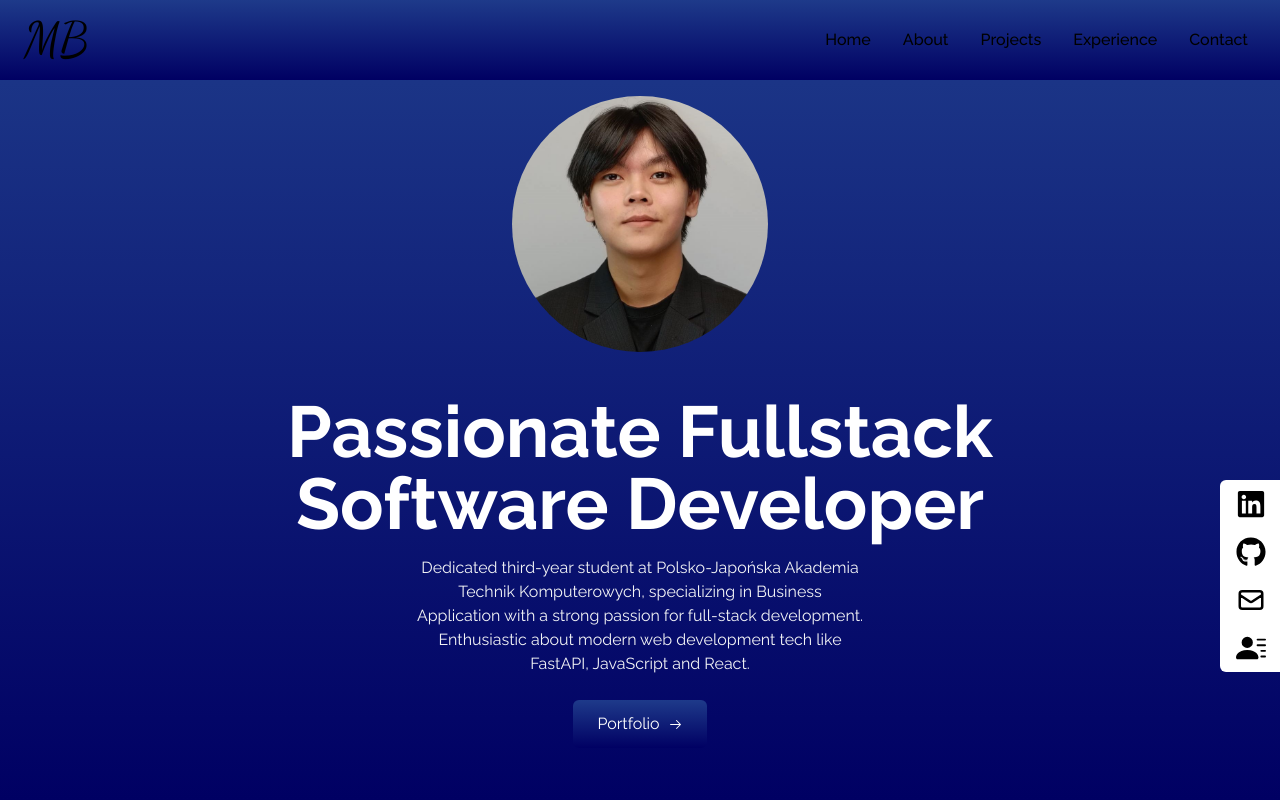
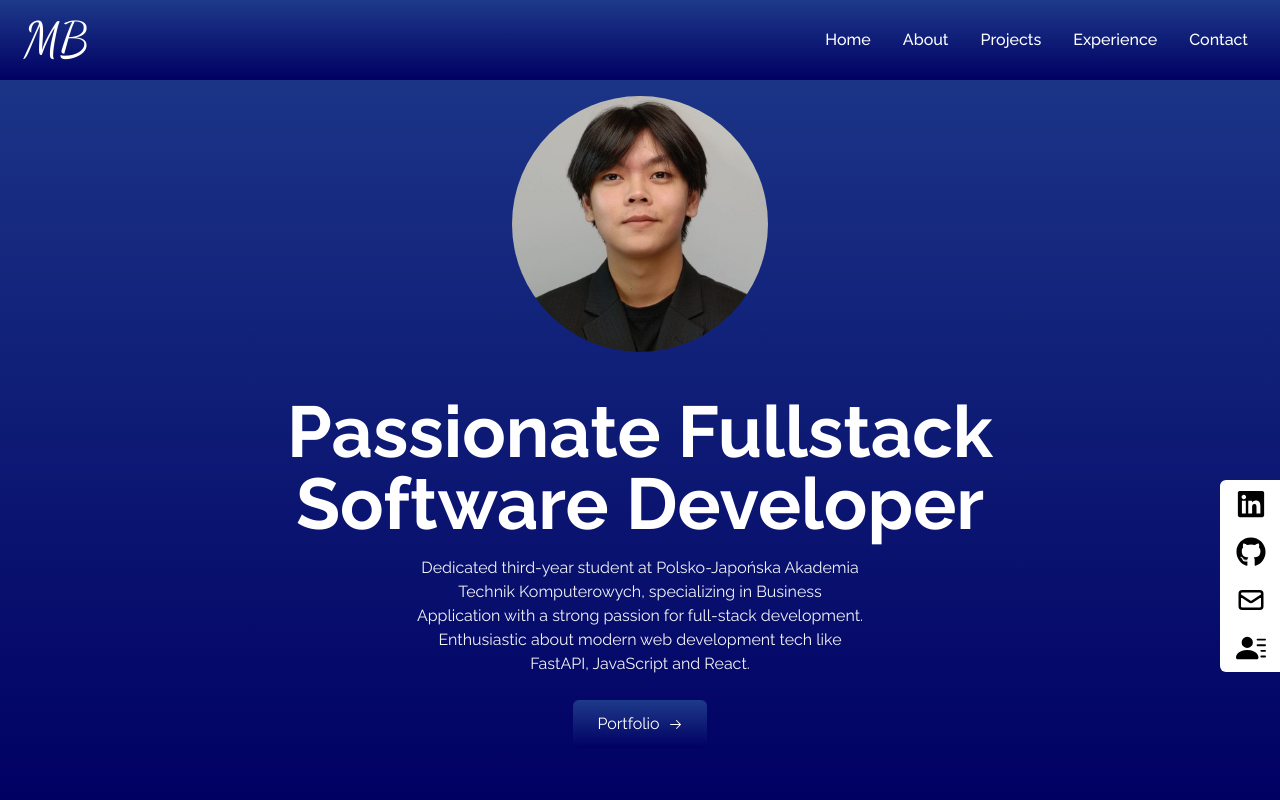
Before and after one commit to kjm9198/portfolio, a React (Create React App) app: page / in a window 1280 px wide. Shown: the top 800 px of the page. Built offline with nearby package versions, Linux system fonts and the light colour scheme.

Commit message:
Changed the colors of the nav bar logo

```diff
--- a/src/components/Home.jsx
+++ b/src/components/Home.jsx
@@ -17,6 +17,7 @@ const Home = () => {
                 alt="myself"
                 className="rounded-full mx-auto w-64 h-64 md:w-64 md:h-64"
             />
+
           </div>
           <div className="flex flex-col justify-center h-full text-center">
             <h2 className="text-4xl sm:text-7xl font-bold text-white">
--- a/src/components/NavBar.jsx
+++ b/src/components/NavBar.jsx
@@ -20,15 +20,15 @@ const NavBar = () => {
     px-4 text-white bg-gradient-to-b from-blue-900 to-blue-950 fixed"
     >
       <div>
-        <h1 className="text-5xl font-signature ml-2 text-black">MB</h1>
+        <h1 className="text-5xl font-signature ml-2 text-white">MB</h1>
       </div>
 
       <ul className="hidden md:flex">
         {links.map(({ id, link }) => (
           <li
             key={id}
-            className="px-4 cursor-pointer capitalize font-medium text-black
-                    hover:scale-105 duration-300">
+            className="px-4 cursor-pointer capitalize font-medium
+                    hover:scale-105 duration-300 text-white">
             {link}
           </li>
         ))}
@@ -43,7 +43,7 @@ const NavBar = () => {
       </div>
 
       {nav && (
-        <ul className="flex flex-col justify-center items-center absolute top-0 left-0 w-full h-screen bg-gradient-to-b from-blue-900 to-blue-950  ">
+        <ul className="flex flex-col justify-center items-center absolute top-0 left-0 w-full h-screen bg-gradient-to-b from-blue-900 to-blue-950">
           {links.map(({ id, link }) => (
             <li
               key={id}
```
